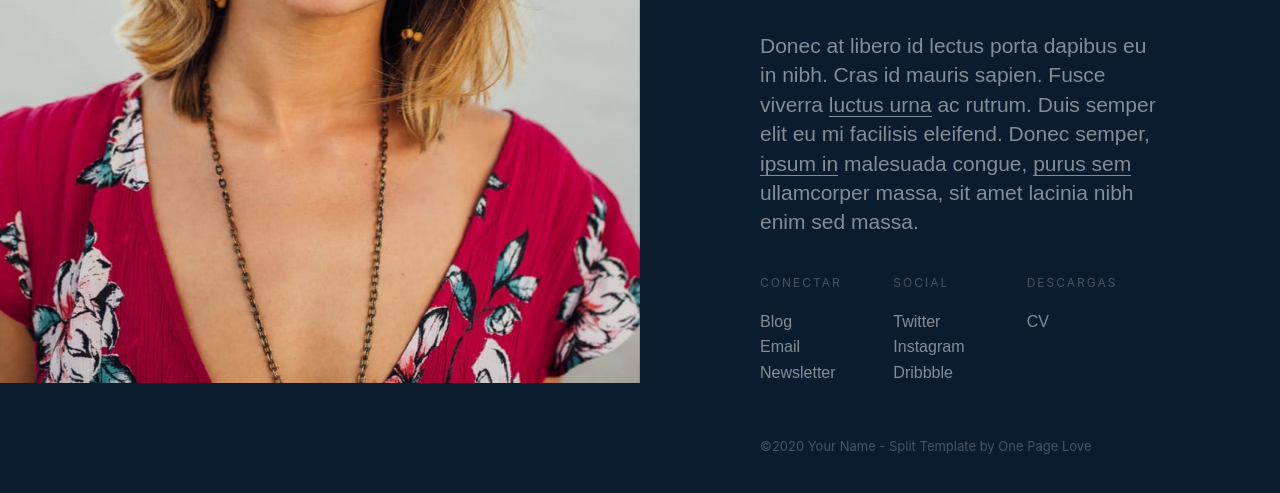
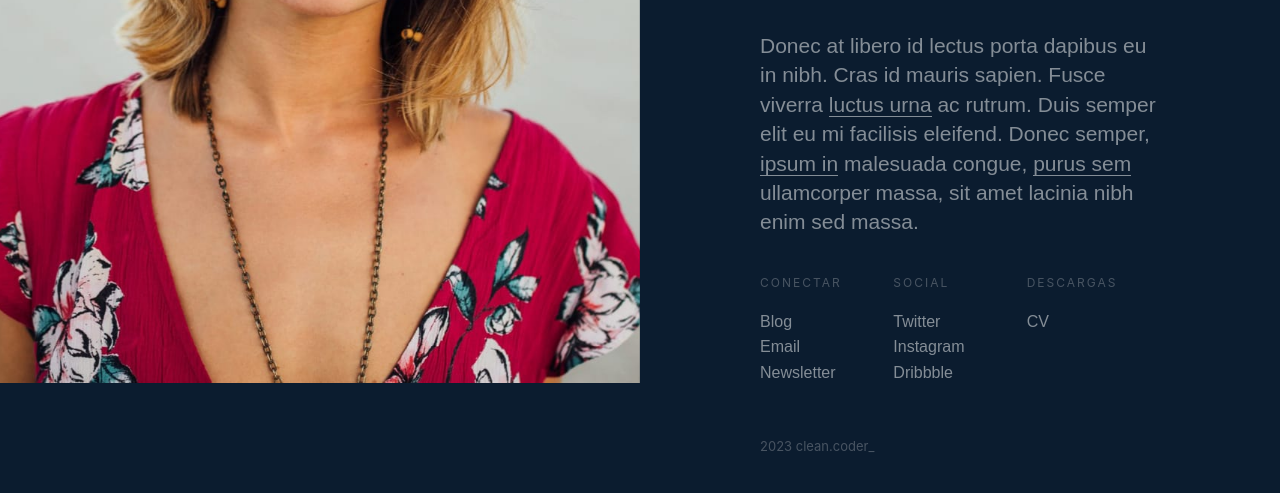
Before and after one commit to jsilvacode/vcard_3, a plain HTML site: page index.html in a window 1280 px wide. Shown: the part 417-910 px from the top of the page. Drawn offline with nearby package versions, Linux system fonts and the light colour scheme; a script that the page names is missing.

Commit message:
modificacion del footer

```diff
--- a/index.html
+++ b/index.html
@@ -75,7 +75,7 @@ body {
             </ul>
           </div>
         </div>
-        <div class="credit">©2020 Your Name - <a href="https://onepagelove.com/split" target="_blank" class="credit-links">Split Template</a> by <a href="https://onepagelove.com" target="_blank" class="credit-links">One Page Love</a>
+        <div class="credit">2023 clean.coder_ </a>
         </div>
       </div>
     </div>
```
